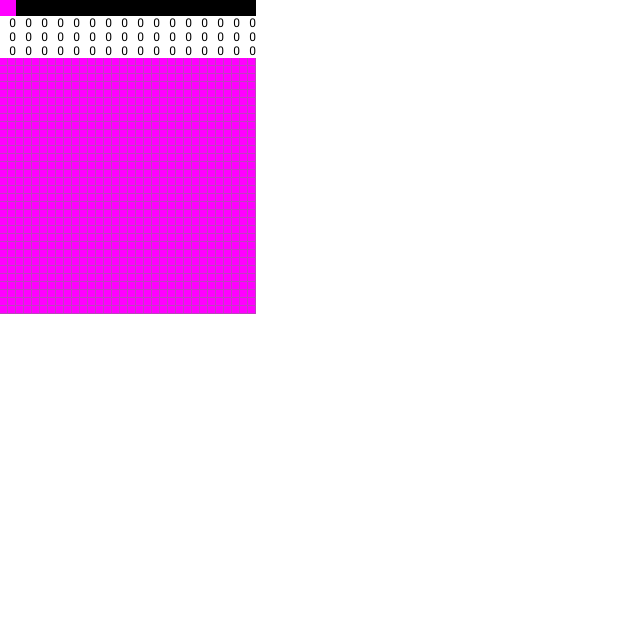
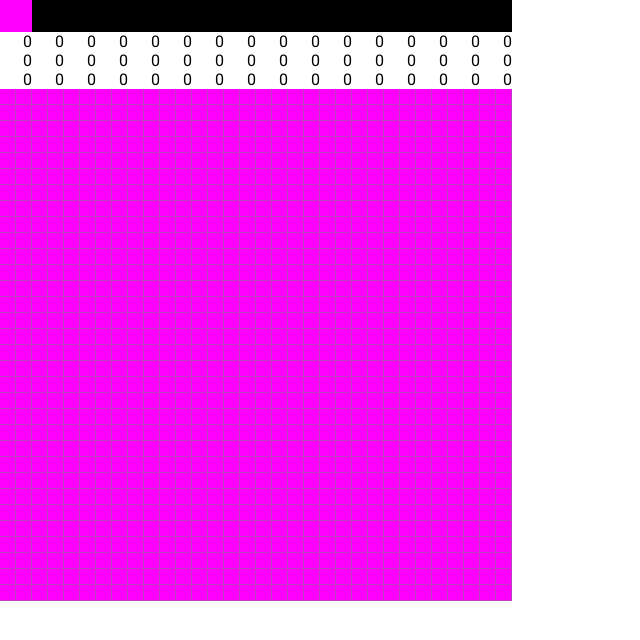
Before and after one commit to FMS-Cat/animal-crossing-design-converter, a React (Vite) app: page / in a window 1280 px wide. Shown: the top 640 px of the page, without its empty margins (0-640 px from the left). Built offline with nearby package versions, Linux system fonts and the light colour scheme.

Commit message:
bigger boy

```diff
--- a/src/view/components/Color.tsx
+++ b/src/view/components/Color.tsx
@@ -7,12 +7,11 @@ import styled from 'styled-components';
 
 // == styles =======================================================================================
 const Pixel = styled.div`
-  width: 16px;
-  height: 16px;
+  width: 32px;
+  height: 32px;
 `;
 
 const Value = styled.div`
-  font-size: 0.75rem;
   text-align: right;
 `;
 
--- a/src/view/components/Matrix.tsx
+++ b/src/view/components/Matrix.tsx
@@ -6,8 +6,8 @@ import { useSelector } from 'react-redux';
 
 // == styles =======================================================================================
 const Root = styled.div`
-  width: 256px;
-  height: 256px;
+  width: 512px;
+  height: 512px;
   display: grid;
   grid-template-columns: repeat( 32, 1fr );
 `;
```
